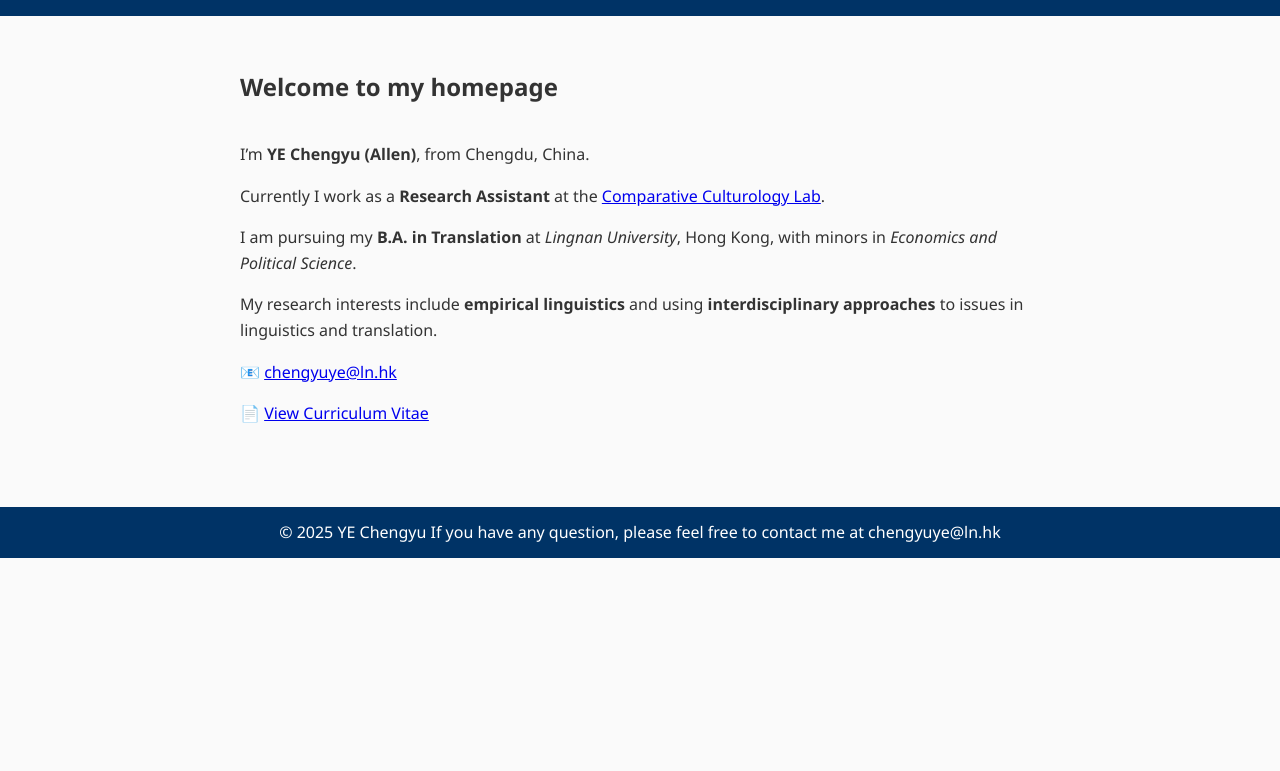
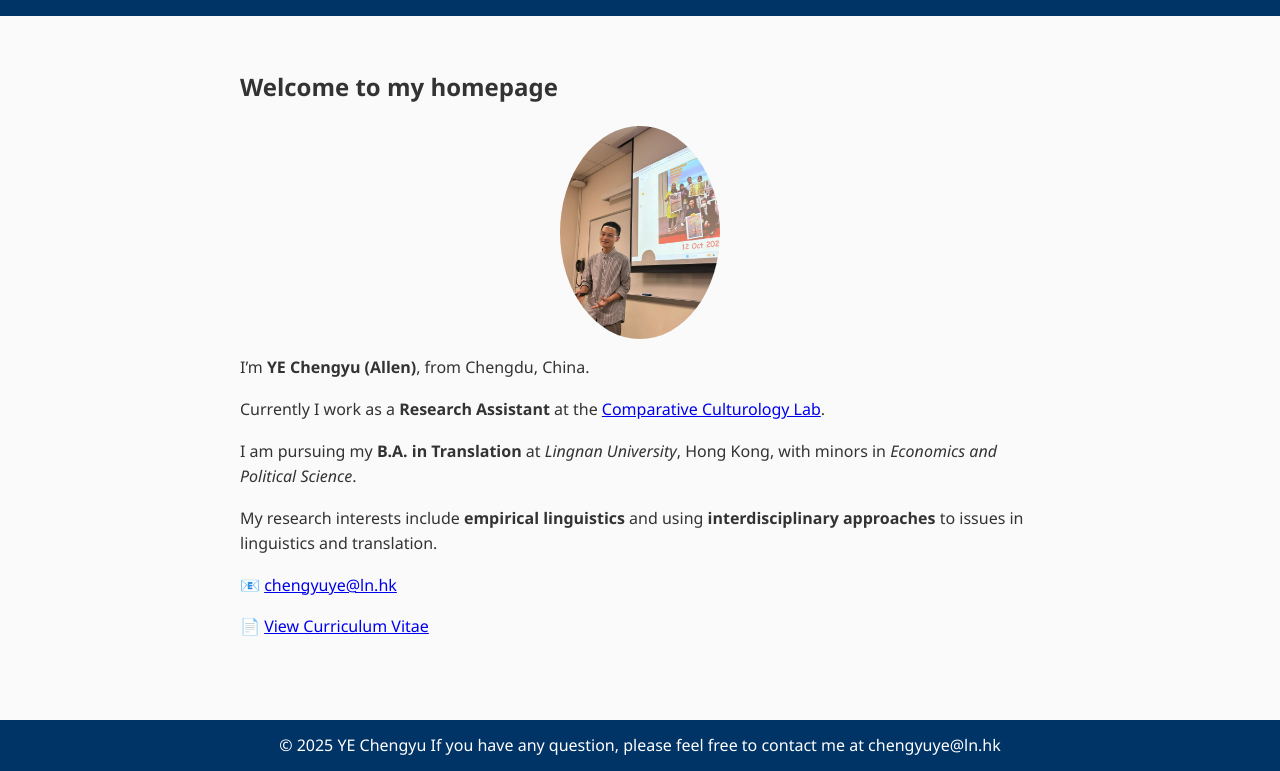
Before and after one commit to abycy2718-ai/Personal-Website, a plain HTML site: page index.html in a window 1280 px wide. Shown: the part 109-880 px from the top of the page. Before the commit the page ends 800 px from the top, so only its background shows below. Drawn offline with Linux system fonts and the light colour scheme.

Commit message:
Update index.html

```diff
--- a/index.html
+++ b/index.html
@@ -19,7 +19,7 @@
 
   <main>
     <h2>Welcome to my homepage</h2>
-    <img src="images/pe42168f4d5afd1b48ce7be593b894f10.jpg" alt="" class="profile-pic" />
+    <img src="images/e42168f4d5afd1b48ce7be593b894f10.jpg" alt="" class="profile-pic" />
     <p>I’m <strong>YE Chengyu (Allen)</strong>, from Chengdu, China.</p>
     <p>
       Currently I work as a <strong>Research Assistant</strong> at the
```
